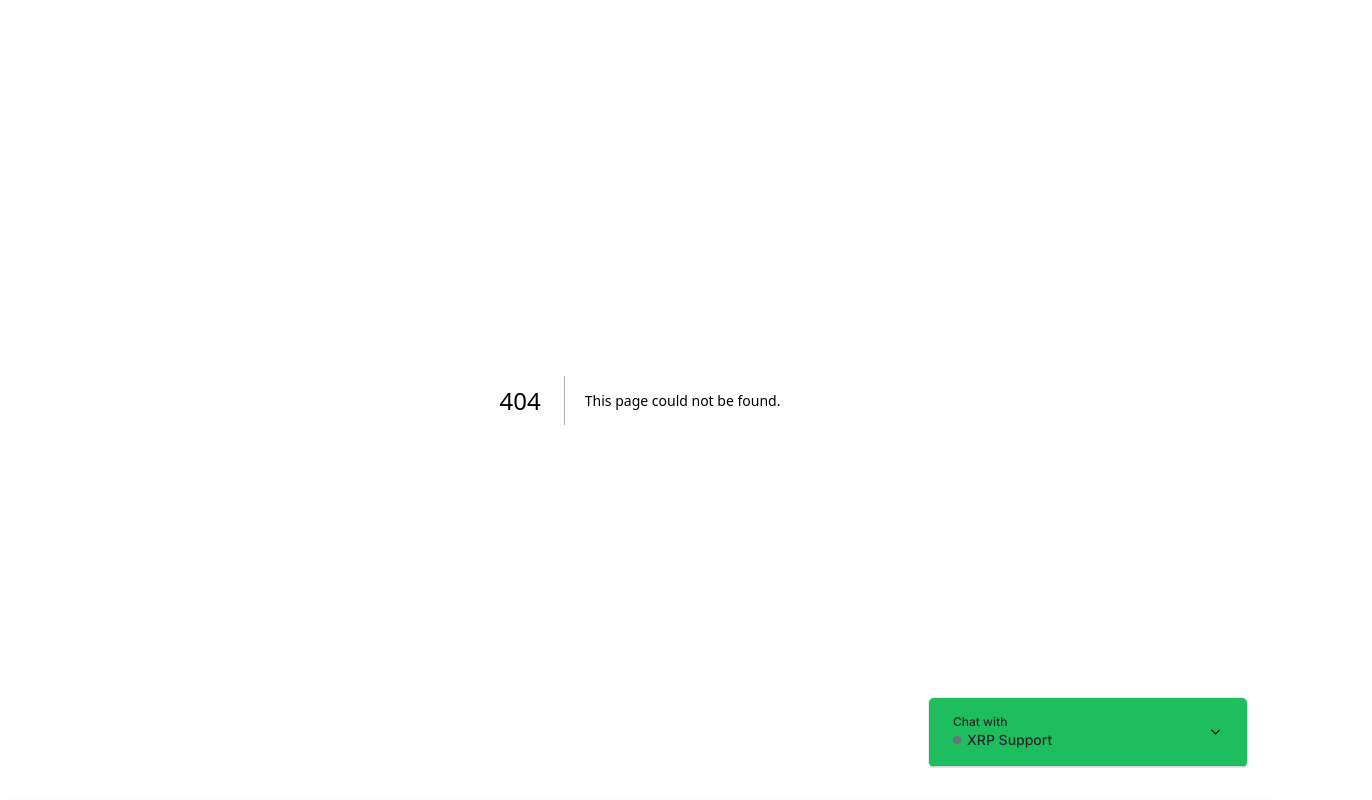
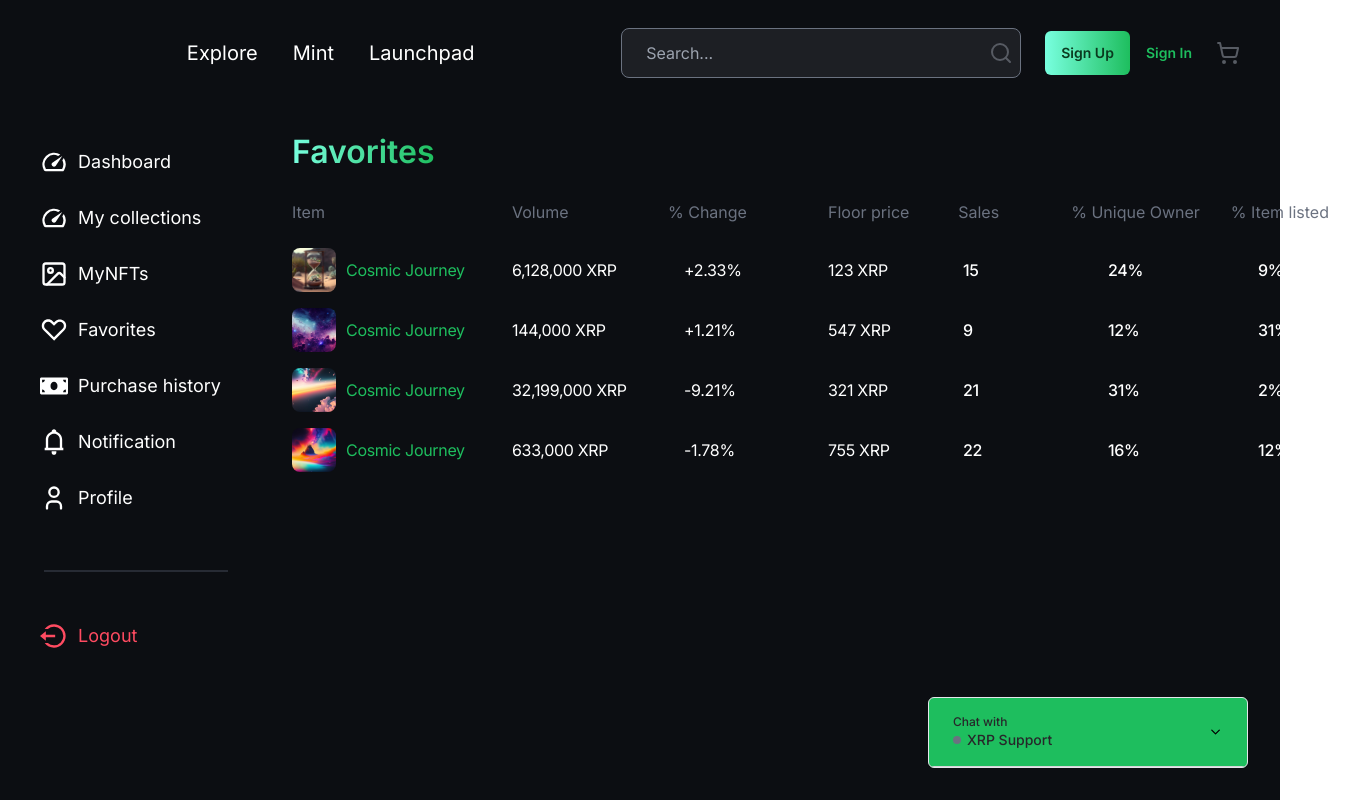
Before and after one commit to AyushGupta-0/NFT-Marketplace, a Next.js app: page /favorites in a window 1280 px wide. Before the commit this address had no page. Shown: the top 800 px of the page, 1372 px wide, since content can reach past the window. Built offline with nearby package versions, Linux system fonts and the light colour scheme.

Commit message:
Favorites page

```diff
--- /dev/null
+++ b/src/app/(home)/favorites/page.tsx
@@ -0,0 +1,121 @@
+import React from "react";
+
+// components
+import SideBar from "@/components/layout/SideBar";
+import PurchaseHistoryCard from "@/components/PurchaseHistoryCard";
+import FavoritesCard from "@/components/FavoritesCard";
+
+//images
+import nftdemo3 from "@/assets/nft-demo-3.png";
+import nftdemo6 from "@/assets/nft-demo-6.png";
+import nftdemo5 from "@/assets/nft-demo-5.png";
+import nftdemo4 from "@/assets/nft-demo-4.png";
+
+// icons
+import { Icons } from "@/components/ui/Icons";
+
+type Props = {};
+const Favorites = [
+  {
+    name: "Cosmic Journey",
+    url: nftdemo6,
+    volume: "6,128,000 XRP",
+    change: "+2.33%",
+    floorprice: "123 XRP",
+    sales: "15",
+    uniqueowner: "24%",
+    itemlisted: "9%",
+  },
+  {
+    name: "Cosmic Journey",
+    url: nftdemo3,
+    volume: "144,000 XRP",
+    change: "+1.21%",
+    floorprice: "547 XRP",
+    sales: "9",
+    uniqueowner: "12%",
+    itemlisted: "31%",
+  },
+  {
+    name: "Cosmic Journey",
+    url: nftdemo5,
+    volume: "32,199,000 XRP",
+    change: "-9.21%",
+    floorprice: "321 XRP",
+    sales: " 21",
+    uniqueowner: " 31%",
+    itemlisted: " 2%",
+  },
+  {
+    name: "Cosmic Journey",
+    url: nftdemo4,
+    volume: "633,000 XRP",
+    change: "-1.78%",
+    floorprice: "755 XRP",
+    sales: "22",
+    uniqueowner: "16%",
+    itemlisted: "12%",
+  },
+];
+
+export default function page({}: Props) {
+  return (
+    <div>
+      {/* Sidebar Dashboard */}
+
+      <SideBar />
+
+      {/* Main Content */}
+
+      <div className="relative md:absolute md:top-[8rem] left-4 md:left-[18.25rem] w-[67.5rem] flex flex-col items-start justify-start gap-6">
+        <div className="self-stretch flex flex-col md:flex-row md:items-center justify-between text-left text-[2rem] font-inter">
+          {/* Heading */}
+
+          <div className="relative text-[2rem] leading-[3rem] font-semibold gardient-color-green ">
+            Favorites{" "}
+          </div>
+        </div>
+        <div className="w-[30%] md:w-full md:scrollbar-hide overflow-x-scroll scrollbar-thin scrollbar-track-content_Grey  scrollbar-thumb-green ">
+          {/* Table Headings */}
+          <div className="self-stretch flex flex-col items-start justify-start gap-4 text-left text-[1rem] text-white  font-inter">
+            <div className="self-stretch flex flex-row items-start justify-start text-gray-500 gap-4 text-content">
+              <div className="relative  leading-[1.5rem] inline-block w-[12.75rem] shrink-0">
+                Item
+              </div>
+              <div className="relative leading-[1.5rem] inline-block w-[8.75rem] shrink-0">
+                Volume
+              </div>
+              <div className="relative leading-[1.5rem] inline-block w-[9rem] shrink-0">
+                % Change
+              </div>
+              <div className="relative  leading-[1.5rem] inline-block w-[7.14rem] shrink-0">
+                Floor price
+              </div>
+              <div className="relative leading-[1.5rem] inline-block w-[6.06rem] shrink-0">
+                Sales
+              </div>
+              <div className="relative  leading-[1.5rem] inline-block w-[8.98rem] shrink-0">
+                % Unique Owner
+              </div>
+              <div className="flex-1 relative  leading-[1.5rem]">
+                % Item listed
+              </div>
+            </div>
+
+            {/* Purchase History Card */}
+
+            <div className="self-stretch flex flex-col items-start justify-start">
+              {Favorites.map((item, i) => {
+                return (
+                  <div key={i}>
+                    <FavoritesCard data={item} />
+                  </div>
+                );
+              })}
+            </div>
+          </div>
+        </div>
+      </div>
+    </div>
+  );
+}
--- /dev/null
+++ b/src/components/FavoritesCard.tsx
@@ -0,0 +1,83 @@
+// Note: Favorites Card Component
+import Image from "next/image";
+import { FC } from "react";
+
+// data props
+
+type dataProps = {
+  url: any;
+  name: string;
+  volume: string;
+  change: string;
+  floorprice: string;
+  sales: string;
+  uniqueowner: string;
+  itemlisted: string;
+};
+
+interface FavoritesCardProps {
+  data: dataProps;
+}
+
+
+const FavoritesCard: FC<FavoritesCardProps> = ({ data }) => {
+  return (
+    <div>
+      <div className="self-stretch flex flex-row items-center justify-start gap-4">
+        <div className="w-[12.75rem] flex flex-row items-center justify-start gap-[0.63rem]">
+          {/* Image of NFT */}
+
+          <Image
+            className=" my-2 rounded-lg w-[2.75rem] h-[2.75rem] object-cover"
+            alt=""
+            src={data.url}
+          />
+
+          {/* Name of NFT */}
+
+          <div className="flex-1 text-green  tracking-[-0.02em] leading-[1.5rem]">
+            {data.name}
+          </div>
+        </div>
+
+        {/* Price of NFT */}
+
+        <div className=" tracking-[-0.02em] leading-[1.5rem] inline-block w-[9.75rem] shrink-0">
+          {data.volume}
+        </div>
+
+        {/* Rarity of NFT */}
+
+        <div className="r tracking-[-0.02em] leading-[1.5rem] inline-block w-[8rem] shrink-0">
+          {data.change}
+        </div>
+        {/* Quantity of NFT */}
+
+        <div className=" tracking-[-0.02em] leading-[1.5rem] inline-block w-[7.44rem] shrink-0">
+          {data.floorprice}
+        </div>
+
+        {/* From Address of NFT */}
+
+        <div className=" tracking-[-0.02em] leading-[1.5rem] font-medium  inline-block w-[8.06rem] shrink-0">
+          {data.sales}
+        </div>
+
+        {/* To Address of NFT */}
+
+        <div className=" tracking-[-0.02em] leading-[1.5rem] font-medium  inline-block w-[8.38rem] shrink-0">
+
+          {data.uniqueowner}
+        </div>
+
+        {/* Time of Purchase */}
+
+        <div className="flex-1 tracking-[-0.02em] leading-[1.5rem] font-medium ">
+          {data.itemlisted}
+        </div>
+      </div>
+    </div>
+  );
+};
+
+export default FavoritesCard;
--- a/src/components/layout/SideBar.tsx
+++ b/src/components/layout/SideBar.tsx
@@ -31,12 +31,12 @@ const sideBarIcons = [
   {
     name: "Favorites",
     icons: <CgHeart className="text-white h-7 w-7" />,
-    link: "/",
+    link: "/favorites",
   },
   {
     name: "Purchase history",
     icons: <FaMoneyBill className="text-white h-7 w-7" />,
-    link: "/",
+    link: "/purchase-history",
   },
   {
     name: "Notification",
```
